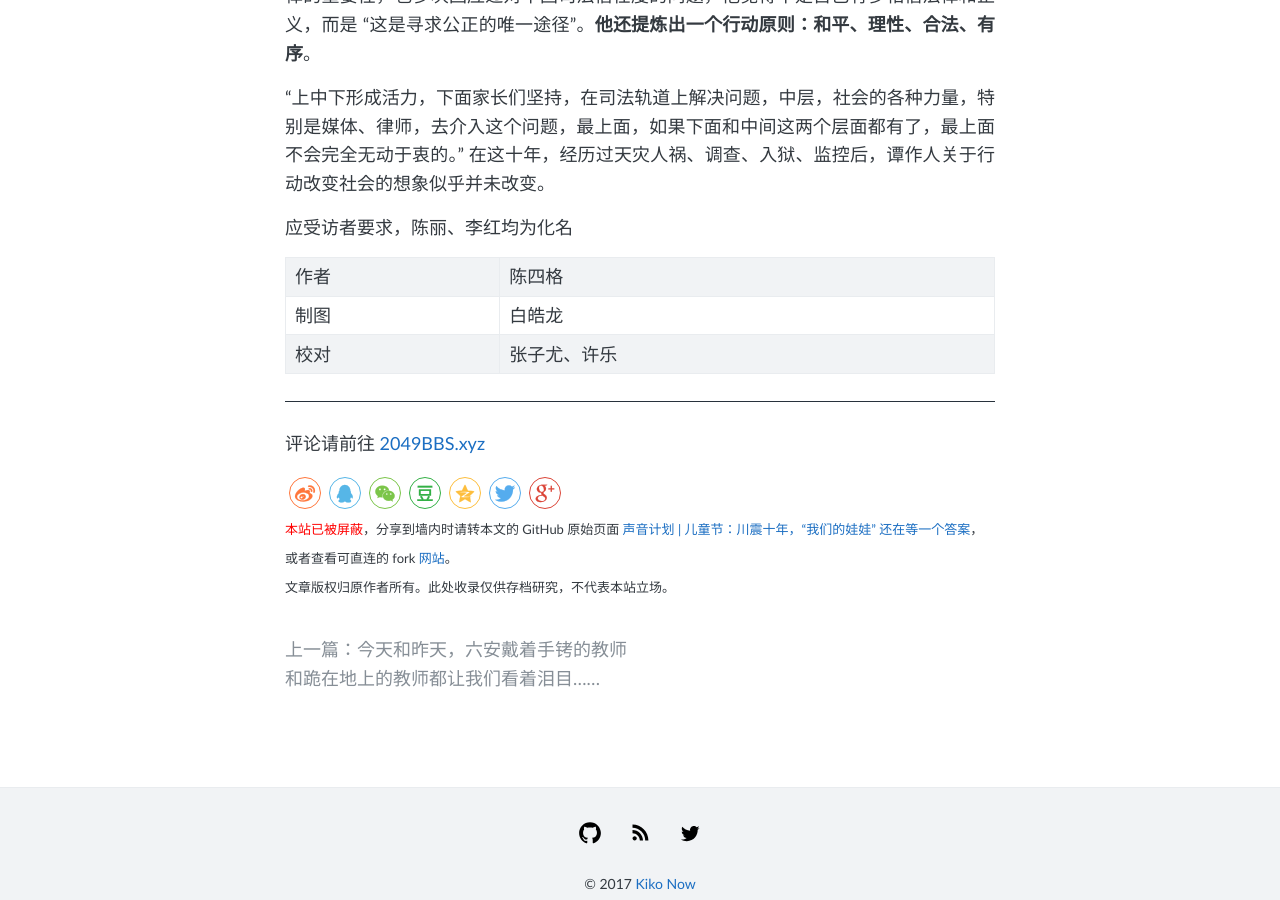
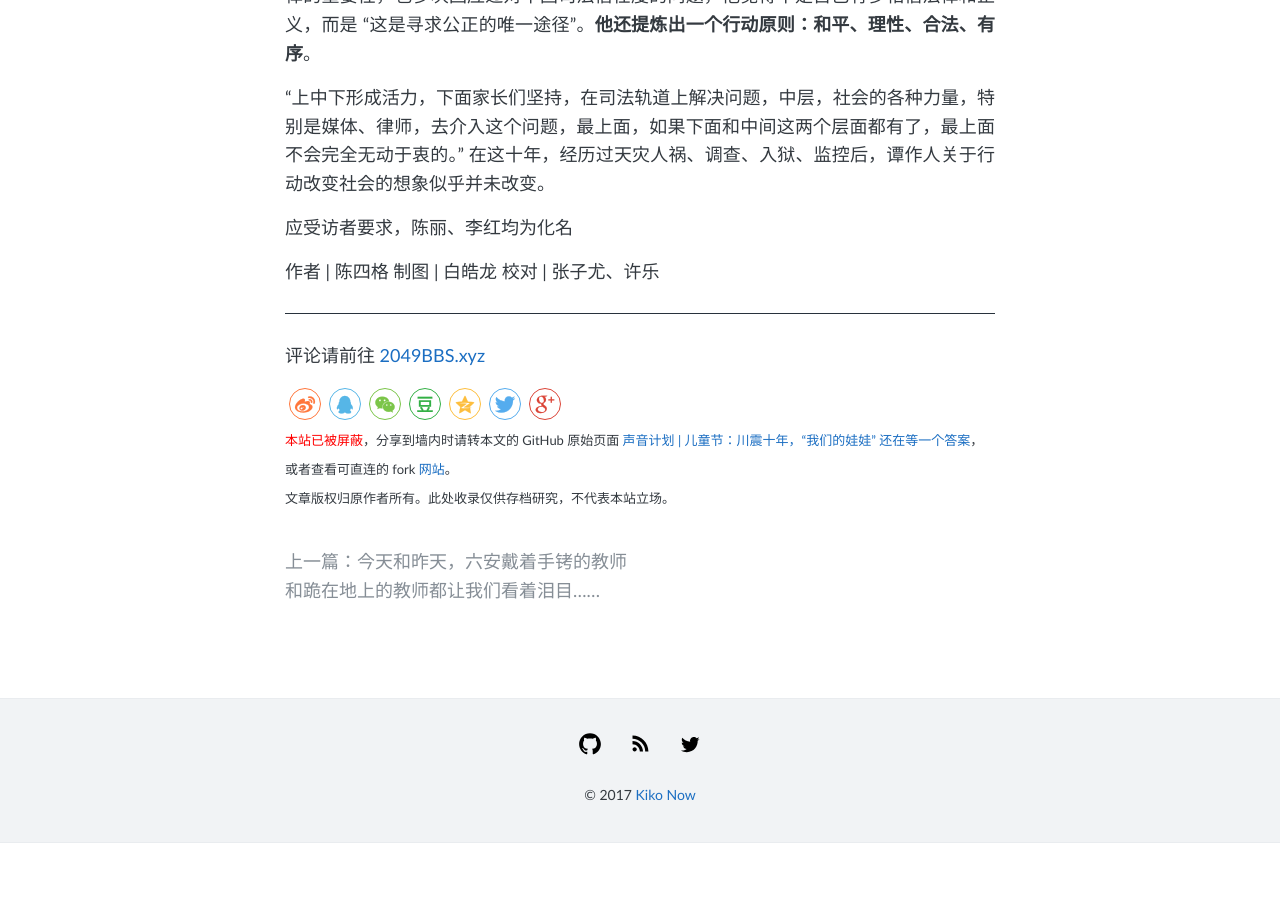
Before and after one commit to Terminus2049/Terminus2049.github.io, a Jekyll site: the page built from _posts/2018-05-31-wait-an-answer.md, in a window 1280 px wide and 900 px high, scrolled down 20579 px. Built offline with Jekyll 4.4.1, drawn with Linux system fonts in a browser that asks for light colours; after the commit the page ends 21422 px from its top, so only the background shows below that.

Commit message:
\ 转义

```diff
--- a/_posts/2018-05-31-wait-an-answer.md
+++ b/_posts/2018-05-31-wait-an-answer.md
@@ -422,6 +422,6 @@ description: 2008年的儿童节，与汶川大地震相隔十九天。超过五
 
 应受访者要求，陈丽、李红均为化名
 
-作者 | 陈四格
-制图 | 白皓龙
-校对 | 张子尤、许乐
+作者 \| 陈四格
+制图 \| 白皓龙
+校对 \| 张子尤、许乐
```
